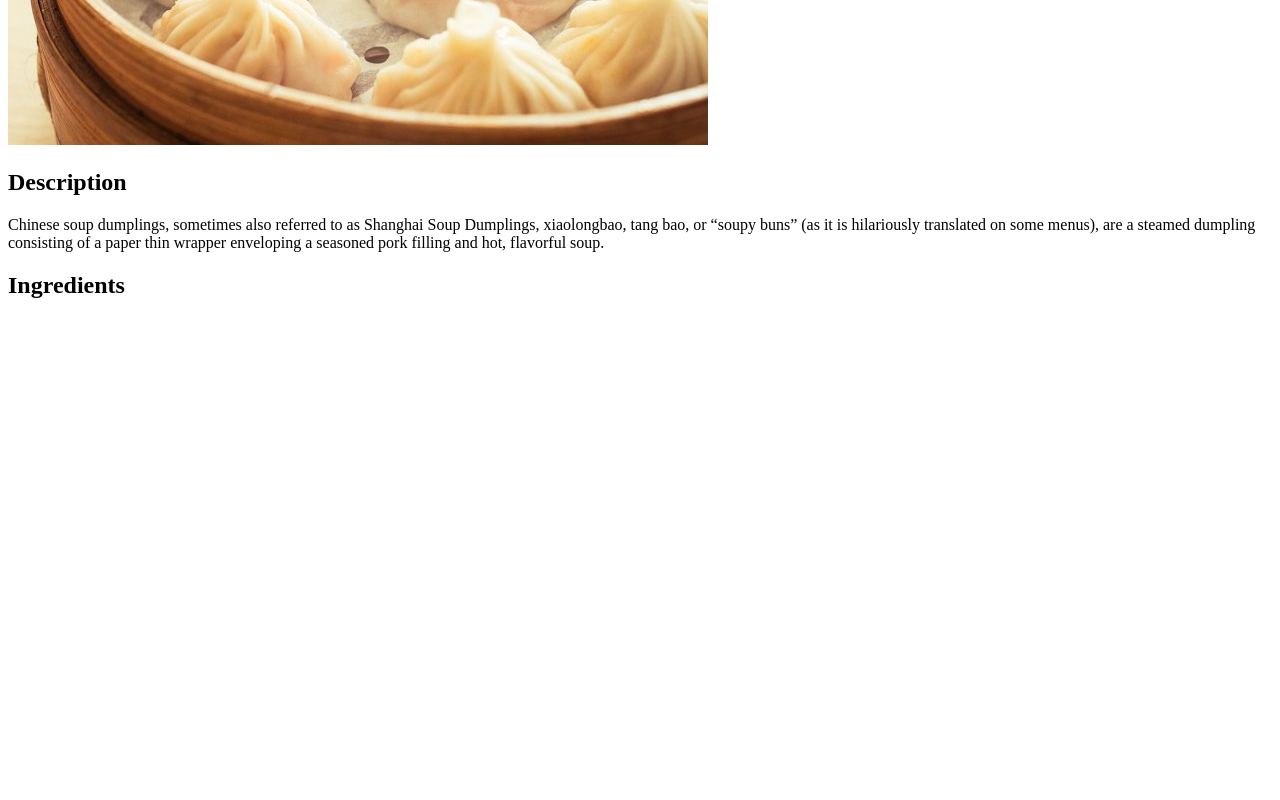
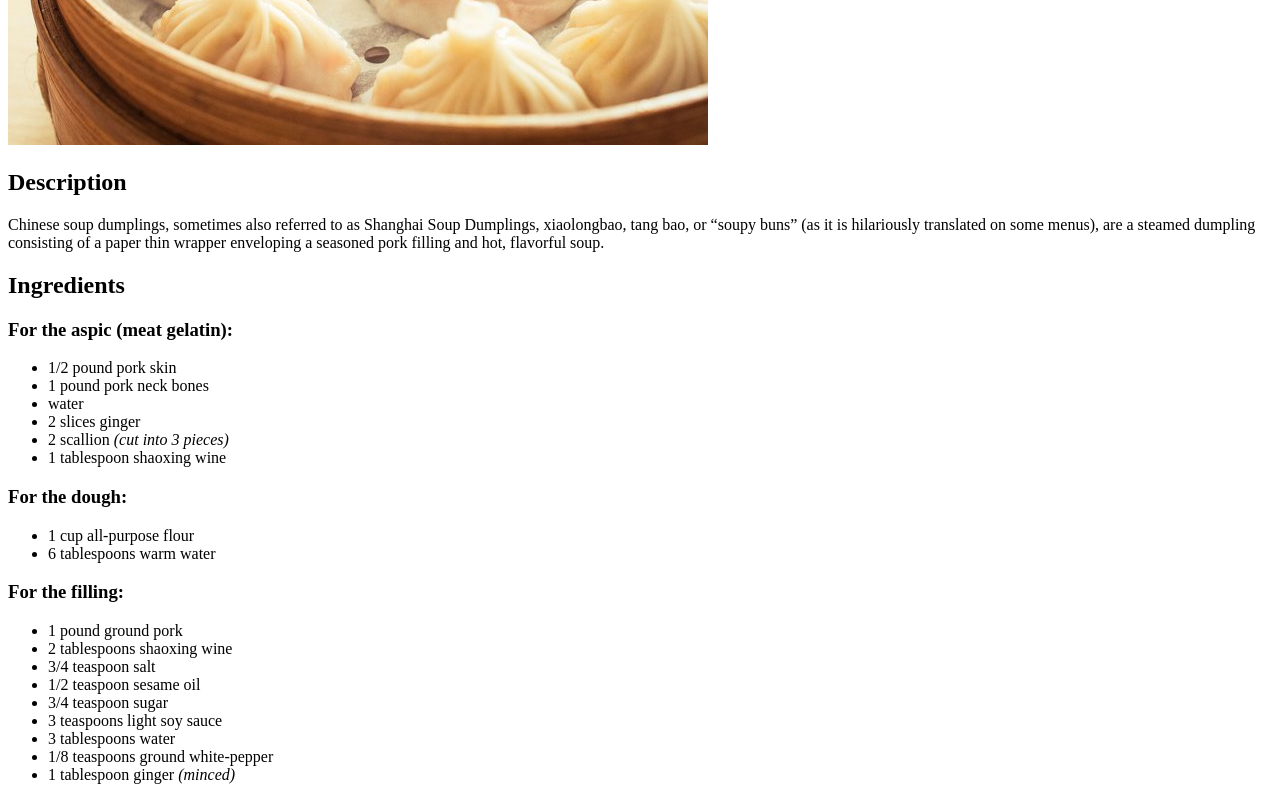
Before and after one commit to NeonWave236/odin-recipes, a plain HTML site: page recipes/xiaolongbao.html in a window 1280 px wide. Shown: the part 338-1138 px from the top of the page. Before the commit the page ends 800 px from the top, so only its background shows below. Drawn offline with Linux system fonts and the light colour scheme.

Commit message:
add ingredients section in xiaolongbao

```diff
--- a/recipes/xiaolongbao.html
+++ b/recipes/xiaolongbao.html
@@ -16,5 +16,35 @@
 
         <h2>Ingredients</h2>
 
+        <h3>For the aspic (meat gelatin):</h3>
+
+        <ul>
+            <li>1/2 pound pork skin</li>
+            <li>1 pound pork neck bones</li>
+            <li>water</li>
+            <li>2 slices ginger</li>
+            <li>2 scallion <em>(cut into 3 pieces)</em></li>
+            <li>1 tablespoon shaoxing wine</li>
+        </ul>
+
+        <h3>For the dough:</h3>
+
+        <ul>
+            <li>1 cup all-purpose flour</li>
+            <li>6 tablespoons warm water</li>
+        </ul>
+
+        <h3>For the filling:</h3>
+        <ul>
+            <li>1 pound ground pork</li>
+            <li>2 tablespoons shaoxing wine</li>
+            <li>3/4 teaspoon salt</li>
+            <li>1/2 teaspoon sesame oil</li>
+            <li>3/4 teaspoon sugar</li>
+            <li>3 teaspoons light soy sauce</li>
+            <li>3 tablespoons water</li>
+            <li>1/8 teaspoons ground white-pepper</li>
+            <li>1 tablespoon ginger <em>(minced)</em></li>
+        </ul>
     </body>
 </html>
```
